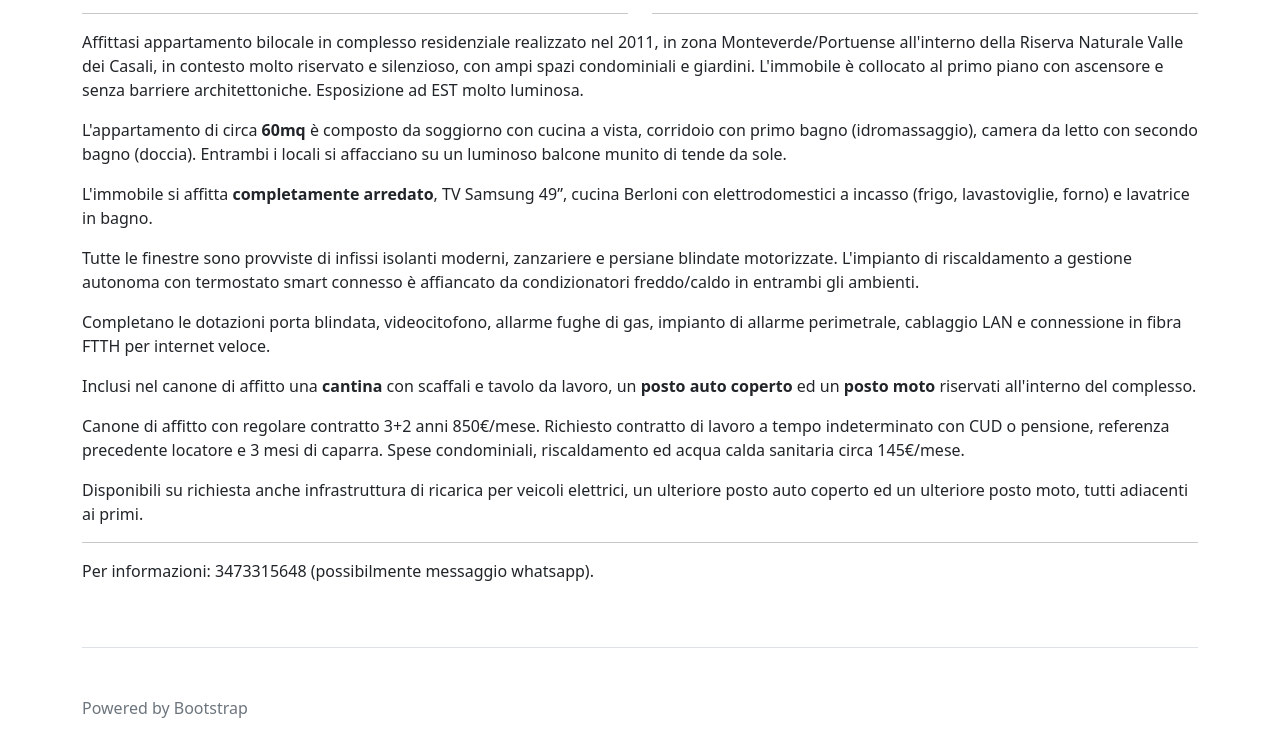
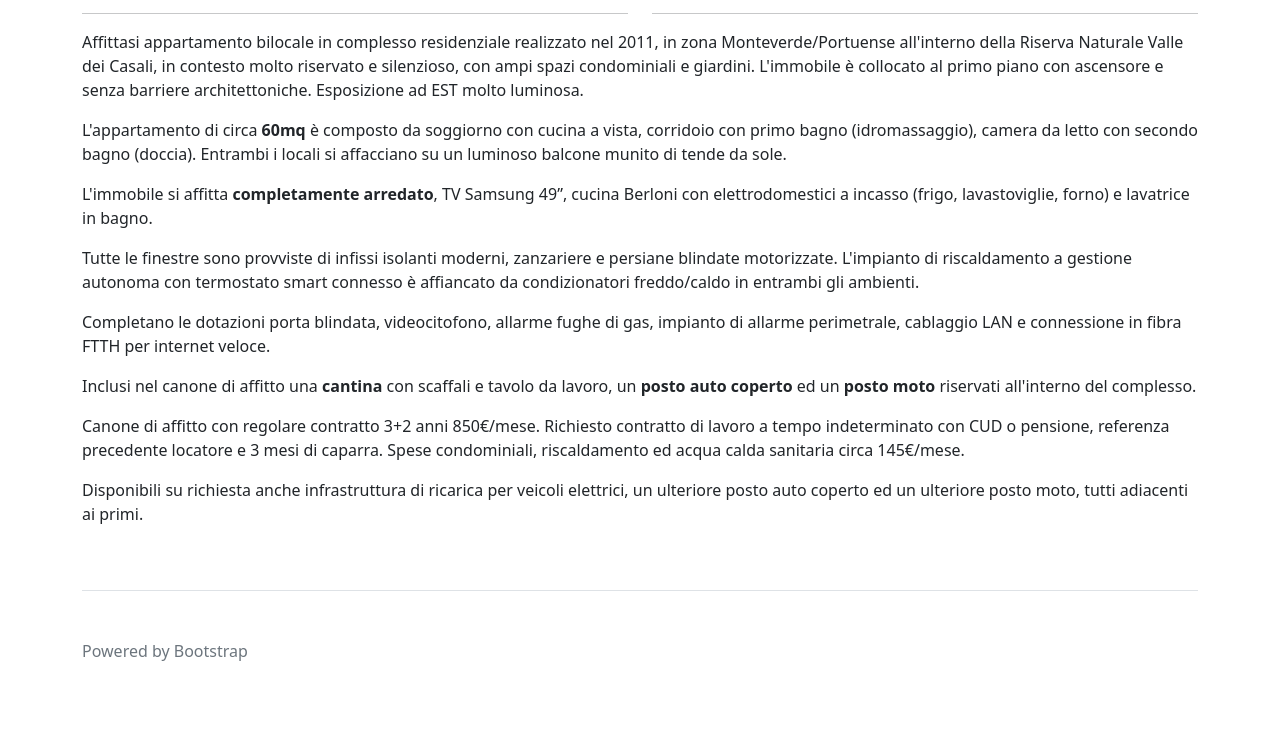
Before and after one commit to virgafox/virgafox.github.io, a plain HTML site: page annuncio/index.html in a window 1280 px wide. Shown: the part 550-1306 px from the top of the page. After the commit the page ends 1261 px from the top, so only its background shows below. Drawn offline with nearby package versions, Linux system fonts and the light colour scheme.

Commit message:
riattivazione

```diff
--- a/annuncio_disattivato/index.html
+++ b/annuncio/index.html
@@ -131,8 +131,6 @@
         <p>Disponibili su richiesta anche infrastruttura di ricarica per veicoli elettrici, un ulteriore posto auto coperto
           ed un ulteriore posto moto, tutti adiacenti ai primi.</p>
 
-        <hr>
-        <p>Per informazioni: 3473315648 (possibilmente messaggio whatsapp).</p>
       </div>
     </div>
 
```
Also changed, not shown: annuncio/images/photo_01.jpg (renamed from annuncio_disattivato/images/photo_01.jpg), annuncio/images/photo_02.jpg (renamed from annuncio_disattivato/images/photo_02.jpg), annuncio/images/photo_03.jpg (renamed from annuncio_disattivato/images/photo_03.jpg), annuncio/images/photo_04.jpg (renamed from annuncio_disattivato/images/photo_04.jpg), annuncio/images/photo_05.jpg (renamed from annuncio_disattivato/images/photo_05.jpg), annuncio/images/photo_06.jpg (renamed from annuncio_disattivato/images/photo_06.jpg), annuncio/images/photo_07.jpg (renamed from annuncio_disattivato/images/photo_07.jpg), annuncio/images/photo_08.jpg (renamed from annuncio_disattivato/images/photo_08.jpg), annuncio/images/photo_09.jpg (renamed from annuncio_disattivato/images/photo_09.jpg), annuncio/images/photo_10.jpg (renamed from annuncio_disattivato/images/photo_10.jpg), annuncio/images/photo_11.jpg (renamed from annuncio_disattivato/images/photo_11.jpg), annuncio/images/photo_12.jpg (renamed from annuncio_disattivato/images/photo_12.jpg), annuncio/images/photo_13.jpg (renamed from annuncio_disattivato/images/photo_13.jpg), annuncio/images/photo_14.jpg (renamed from annuncio_disattivato/images/photo_14.jpg), 4 more files, 2 other files.
